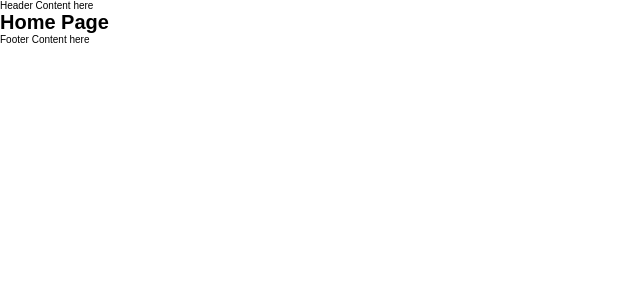
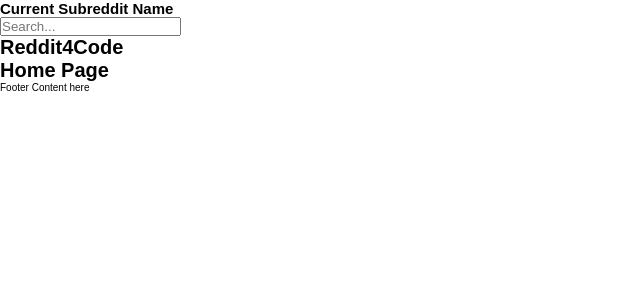
Before and after one commit to lyzboy/reddit-4-code, a React (Create React App) app: page / in a window 1280 px wide. Shown: the top 300 px of the page, without its empty margins (0-640 px from the left). Built offline with nearby package versions, Linux system fonts and the light colour scheme.

Commit message:
Create base structure of header

```diff
--- a/src/components/root/Root.jsx
+++ b/src/components/root/Root.jsx
@@ -1,10 +1,12 @@
 import React from "react";
 import { Outlet } from "react-router-dom";
+
+import Header from "../../containers/header/Header";
 
 const Root = () => {
     return (
         <>
-            <header>Header Content here</header>
+            <Header />
             <Outlet />
             <footer>Footer Content here</footer>
         </>
--- /dev/null
+++ b/src/components/searchBar/SearchBar.jsx
@@ -0,0 +1,11 @@
+import React from "react";
+
+const SearchBar = () => {
+    return (
+        <div>
+            <input type="text" placeholder="Search..." />
+        </div>
+    );
+};
+
+export default SearchBar;
--- /dev/null
+++ b/src/containers/header/Header.jsx
@@ -0,0 +1,15 @@
+import React from "react";
+
+import SearchBar from "../../components/searchBar/SearchBar";
+
+const Header = () => {
+    return (
+        <header>
+            <h2>Current Subreddit Name</h2>
+            <SearchBar />
+            <h1>Reddit4Code</h1>
+        </header>
+    );
+};
+
+export default Header;
```
